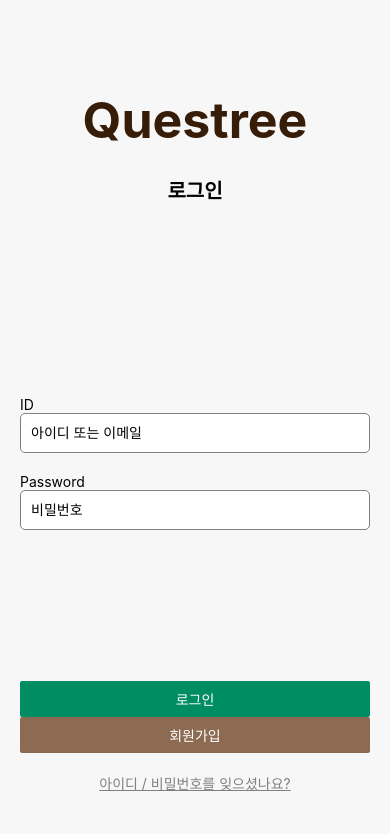
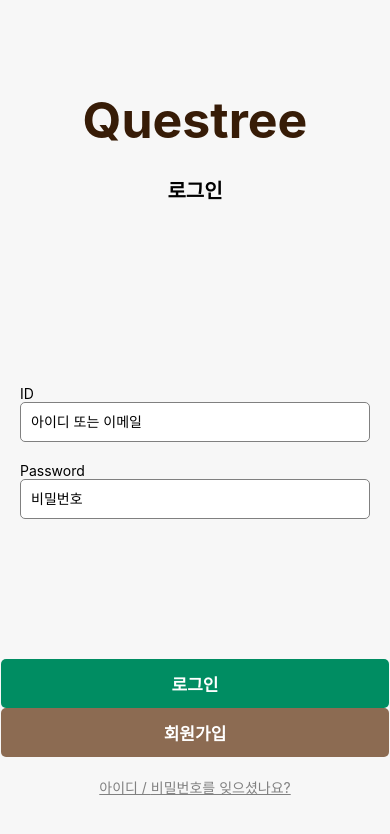
Before and after one commit to project-Questree/questree-frontend, a React Native app: screen /Login in a window 390 px wide. Shown: the top 834 px of the page. Built offline with nearby package versions, Linux system fonts and the light colour scheme.

Commit message:
feat : 코드리팩토링 및 UI 개선 24-06-26

```diff
--- a/components/WeeklyField.js
+++ b/components/WeeklyField.js
@@ -97,8 +97,8 @@ const styles = StyleSheet.create({
   },
   selectedButton: {
     borderRadius: 5,
-    backgroundColor: "#007AFF", // 선택된 버튼 배경색 (예시)
-    borderColor: "#007AFF", // 선택된 버튼 테두리 색 (예시)
+    backgroundColor: "#008d62", // 선택된 버튼 배경색 (예시)
+    borderColor: "#008d62", // 선택된 버튼 테두리 색 (예시)
   },
 });
 
--- a/screens/CalendarScreen.js
+++ b/screens/CalendarScreen.js
@@ -1,17 +1,17 @@
 import React from "react";
-import { View, Text, StyleSheet } from "react-native";
+import { View, Text, StyleSheet, SafeAreaView } from "react-native";
 import BottomTabBar from "../components/BottomTabBar"; // BottomTabBar 컴포넌트 import
 
 function CalendarScreen() {
   return (
-    <View style={styles.container}>
+    <SafeAreaView style={styles.container}>
       <View style={styles.bodyContainer}>
         <View>
           <Text>Calendar Screen</Text>
         </View>
       </View>
       <BottomTabBar />
-    </View>
+    </SafeAreaView>
   );
 }
 
--- a/screens/LoginScreen.js
+++ b/screens/LoginScreen.js
@@ -84,18 +84,17 @@ function LoginScreen({ navigation }) {
       </View>
 
       <View style={styles.buttonContainer}>
-        <Button
-          style={styles.button}
-          title="로그인"
-          onPress={handleLogin}
-          color="#008d62"
-        />
-        <Button
-          style={styles.button}
-          title="회원가입"
+        <TouchableOpacity style={styles.loginButton} onPress={handleLogin}>
+          <Text style={styles.loginButtonText}>로그인</Text>
+        </TouchableOpacity>
+
+        <TouchableOpacity
+          style={styles.registerButton}
           onPress={() => navigation.navigate("Register")}
-          color="#8c6b52"
-        />
+        >
+          <Text style={styles.registerButtonText}>회원가입</Text>
+        </TouchableOpacity>
+
         <View style={styles.forgotIdPasswordContainer}>
           <TouchableOpacity onPress={() => navigation.navigate("ForgotId")}>
             <Text style={styles.forgotIdPassword}>아이디 / </Text>
@@ -129,8 +128,8 @@ const styles = StyleSheet.create({
     width: "100%",
   },
   buttonContainer: {
-    flex: 1,
-    width: "100%",
+    flex: 1.2,
+    width: "111%",
     borderRadius: 50,
   },
   titleText: {
@@ -164,6 +163,30 @@ const styles = StyleSheet.create({
     marginBottom: 10,
     textAlign: "center",
   },
+
+  loginButton: {
+    backgroundColor: "#008d62", // 로그아웃 버튼 색상 (예시)
+    padding: 12,
+    borderRadius: 5,
+    width: "100%",
+  },
+  registerButton: {
+    backgroundColor: "#8c6b52", // 로그아웃 버튼 색상 (예시)
+    padding: 12,
+    borderRadius: 5,
+  },
+  loginButtonText: {
+    color: "white",
+    fontSize: 17,
+    fontWeight: "bold",
+    textAlign: "center",
+  },
+  registerButtonText: {
+    color: "white",
+    fontSize: 17,
+    fontWeight: "bold",
+    textAlign: "center",
+  },
 });
 
 export default LoginScreen;
--- a/screens/MainToDoScreen.js
+++ b/screens/MainToDoScreen.js
@@ -252,11 +252,11 @@ function MainToDoScreen() {
 
   const renderItem = ({ item }) => (
     <View style={styles.todoItem}>
-      <View style={{ flexDirection: "row", alignItems: "center" }}>
+      <View>
         <BouncyCheckbox
           style={styles.checkbox}
-          size={16}
-          fillColor="red"
+          size={20}
+          fillColor="#008d62"
           unfillColor="#FFFFFF"
           iconStyle={{ borderColor: "white" }}
           textStyle={{ fontFamily: "JosefinSans-Regular" }}
@@ -465,8 +465,8 @@ const styles = StyleSheet.create({
   floatingPlusButton: {
     position: "absolute",
 
-    backgroundColor: "#8c6b52",
-    bottom: 78,
+    backgroundColor: "#008d62",
+    bottom: 119,
     right: 30,
     width: 60,
     height: 60,
@@ -503,12 +503,12 @@ const styles = StyleSheet.create({
   },
   addTodoButton: {
     position: "absolute",
-    bottom: 35,
-    right: 140,
-    backgroundColor: "grey",
-    width: 50,
-    height: 50,
-    borderRadius: 25,
+    bottom: 25,
+    right: 10,
+    backgroundColor: "#008d62",
+    width: 60,
+    height: 60,
+    borderRadius: 10,
     justifyContent: "center",
     alignItems: "center",
     shadowColor: "#000",
@@ -524,6 +524,9 @@ const styles = StyleSheet.create({
     position: "absolute",
     color: "#fff",
     fontSize: 30,
+  },
+  checkbox: {
+    marginBottom: 10,
   },
   modalContainer: {
     flex: 1,
@@ -551,6 +554,15 @@ const styles = StyleSheet.create({
     marginBottom: 20,
     width: 250,
     height: 40,
+  },
+  todoContentInput: {
+    flex: 1, // 남은 공간을 모두 차지하도록 설정
+    marginLeft: 10, // 체크박스와의 간격
+    fontSize: 16,
+    paddingVertical: 5, // 세로 패딩 추가 (선택 사항)
+    borderWidth: 1, // 밑줄 추가
+    padding: 10,
+    borderBottomColor: "#008d62", // 밑줄 색상
   },
   modalOverlay: {
     flex: 1,
@@ -595,15 +607,14 @@ const styles = StyleSheet.create({
   },
   todoContent: {
     fontSize: 16,
+    color: "black",
   },
   todoType: {
     fontSize: 12,
     color: "gray",
   },
   deleteButton: {
-    fontSize: 18,
-    marginLeft: 10,
-    color: "red",
+    fontSize: 15,
   },
 });
 
--- a/screens/MyPageScreen.js
+++ b/screens/MyPageScreen.js
@@ -1,5 +1,12 @@
 import React, { useState, useEffect } from "react";
-import { View, Text, StyleSheet, Image, TouchableOpacity } from "react-native";
+import {
+  View,
+  Text,
+  StyleSheet,
+  Image,
+  TouchableOpacity,
+  SafeAreaView,
+} from "react-native";
 import { Ionicons } from "@expo/vector-icons";
 import { useNavigation } from "@react-navigation/native";
 import BottomTabBar from "../components/BottomTabBar";
@@ -16,10 +23,13 @@ function MyPageScreen() {
   };
 
   return (
-    <View style={styles.container}>
+    <SafeAreaView style={styles.container}>
       <View style={styles.header}>
         <Text style={styles.title}>마이페이지</Text>
-        <TouchableOpacity onPress={handleSettingsPress}>
+        <TouchableOpacity
+          style={styles.settingButton}
+          onPress={handleSettingsPress}
+        >
           <Ionicons name="settings-outline" size={28} color="black" />
         </TouchableOpacity>
       </View>
@@ -28,7 +38,7 @@ function MyPageScreen() {
       <View style={styles.profileContainer}>
         <Text>사진</Text>
         <Text style={styles.userName}>{userName}</Text>
-        {/* TODO: 간단한 소개 추가 (Text 컴포넌트 사용) */}
+        <Text style={styles.introduce}>자기소개자기소개자기소개</Text>
       </View>
 
       {/* 통계 영역 */}
@@ -47,7 +57,7 @@ function MyPageScreen() {
         </View>
       </View>
       <BottomTabBar />
-    </View>
+    </SafeAreaView>
   );
 }
 
@@ -57,7 +67,6 @@ const styles = StyleSheet.create({
     backgroundColor: "#fff",
   },
   header: {
-    felx: 0.2,
     flexDirection: "row",
     justifyContent: "space-between",
     alignItems: "center",
@@ -67,6 +76,9 @@ const styles = StyleSheet.create({
     padding: 20,
     fontSize: 24,
     fontWeight: "bold",
+  },
+  settingButton: {
+    padding: 10,
   },
   profileContainer: {
     flex: 0.8,
@@ -83,6 +95,12 @@ const styles = StyleSheet.create({
   userName: {
     fontSize: 20,
     fontWeight: "bold",
+    marginTop: 10,
+    marginBottom: 10,
+  },
+  introduce: {
+    fontSize: 15,
+    fontweight: "bold",
   },
   statsContainer: {
     flex: 3,
--- a/screens/RegisterScreen.js
+++ b/screens/RegisterScreen.js
@@ -181,8 +181,8 @@ function RegisterScreen() {
         {confirmPasswordError && (
           <Text style={styles.errorText}>{confirmPasswordError}</Text>
         )}
-        <TouchableOpacity style={styles.button} onPress={handleSubmit}>
-          <Text style={styles.buttonText}>회원가입</Text>
+        <TouchableOpacity style={styles.registerButton} onPress={handleSubmit}>
+          <Text style={styles.registerButtonText}>회원가입</Text>
         </TouchableOpacity>
       </View>
     </SafeAreaView>
@@ -210,16 +210,15 @@ const styles = StyleSheet.create({
     paddingHorizontal: 15,
     marginBottom: 30,
   },
-  button: {
-    width: "90%",
-    backgroundColor: "#008d62",
-    paddingVertical: 15,
-    paddingHorizontal: 30,
-    borderRadius: 30,
+  registerButton: {
+    backgroundColor: "#8c6b52", // 로그아웃 버튼 색상 (예시)
+    padding: 12,
+    borderRadius: 5,
+    width: "100%",
   },
-  buttonText: {
+  registerButtonText: {
     color: "white",
-    fontSize: 18,
+    fontSize: 17,
     fontWeight: "bold",
     textAlign: "center",
   },
--- a/screens/SettingScreen.js
+++ b/screens/SettingScreen.js
@@ -4,6 +4,7 @@ import {
   Text,
   StyleSheet,
   TouchableOpacity,
+  SafeAreaView,
   Switch,
   Alert,
 } from "react-native";
@@ -80,7 +81,7 @@ function SettingScreen() {
   };
 
   return (
-    <View style={styles.container}>
+    <SafeAreaView style={styles.container}>
       <View style={styles.header}>
         <TouchableOpacity onPress={() => navigation.goBack()}>
           <Ionicons name="arrow-back-outline" size={24} color="black" />
@@ -107,21 +108,24 @@ function SettingScreen() {
       <TouchableOpacity style={styles.logoutButton} onPress={handleLogout}>
         <Text style={styles.logoutButtonText}>로그아웃</Text>
       </TouchableOpacity>
-    </View>
+    </SafeAreaView>
   );
 }
 
 const styles = StyleSheet.create({
   container: {
     flex: 1,
+    backgroundColor: "#fff",
   },
   header: {
+    padding: 10,
     flexDirection: "row",
     alignItems: "center",
     marginBottom: 20,
     paddingBottom: 10,
     borderBottomWidth: 1,
     borderBottomColor: "#ccc",
+    marginBottom: 20,
   },
   title: {
     fontSize: 24,
@@ -130,29 +134,33 @@ const styles = StyleSheet.create({
   },
   settingItemContainer: {
     flex: 2,
+    padding: 10,
   },
   settingItem: {
     flexDirection: "row",
     alignItems: "center",
     justifyContent: "space-between",
     marginBottom: 15,
+    paddingBottom: 10,
+    borderBottomWidth: 1,
+    borderBottomColor: "#ccc",
   },
   settingLabel: {
     fontSize: 16,
   },
   themeText: {
     fontSize: 16,
-    color: "blue", // 테마 텍스트 색상 (예시)
+    color: "#008d62", // 테마 텍스트 색상 (예시)
   },
   logoutButton: {
-    backgroundColor: "red", // 로그아웃 버튼 색상 (예시)
+    backgroundColor: "#008d62", // 로그아웃 버튼 색상 (예시)
     padding: 10,
     borderRadius: 5,
     marginTop: 20,
   },
   logoutButtonText: {
     color: "white",
-    fontSize: 16,
+    fontSize: 20,
     fontWeight: "bold",
     textAlign: "center",
   },
```
